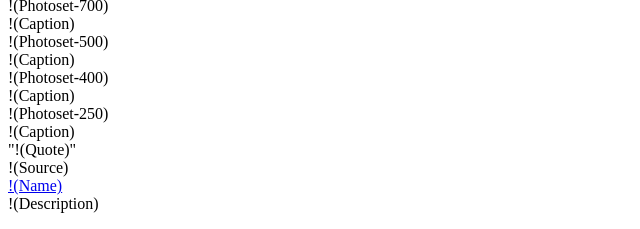
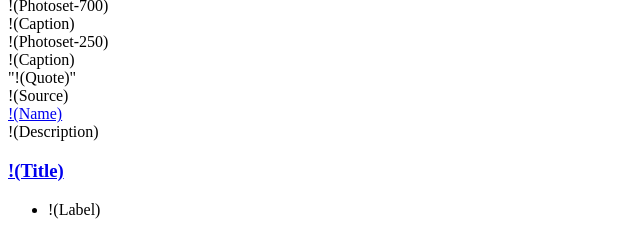
Before and after one commit to louisroy/okcool, a website: page index.html in a window 1280 px wide. Shown: the part 500-729 px from the top of the page, without its empty margins (0-640 px from the left). Drawn offline with nearby package versions, Linux system fonts and the light colour scheme.

Commit message:
removed multiple iframes, performance problems

```diff
--- a/index.html
+++ b/index.html
@@ -328,20 +328,6 @@
 				<!-- ## -->
 			</div>
 
-			<div class="post photoset photoset-500">
-				!(Photoset-500)
-				<!-- #(Caption) -->
-				<div class="caption">!(Caption)</div>
-				<!-- ## -->
-			</div>
-
-			<div class="post photoset photoset-400">
-				!(Photoset-400)
-				<!-- #(Caption) -->
-				<div class="caption">!(Caption)</div>
-				<!-- ## -->
-			</div>
-
 			<div class="post photoset photoset-250">
 				!(Photoset-250)
 				<!-- #(Caption) -->
```
Also changed, not shown: css/global.css (+1 -14 lines).
